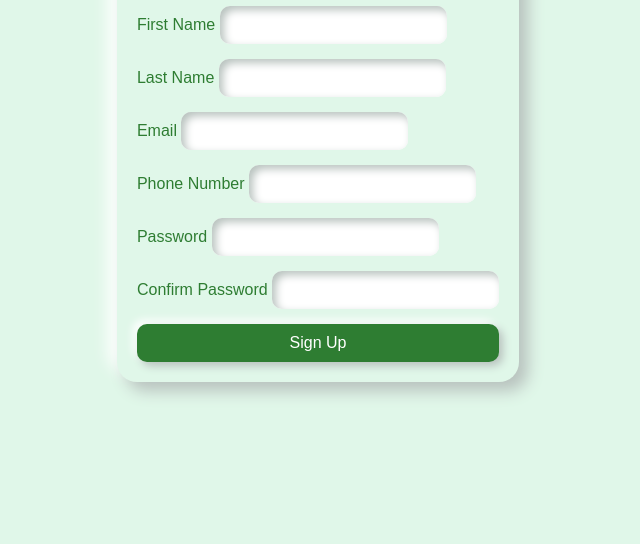
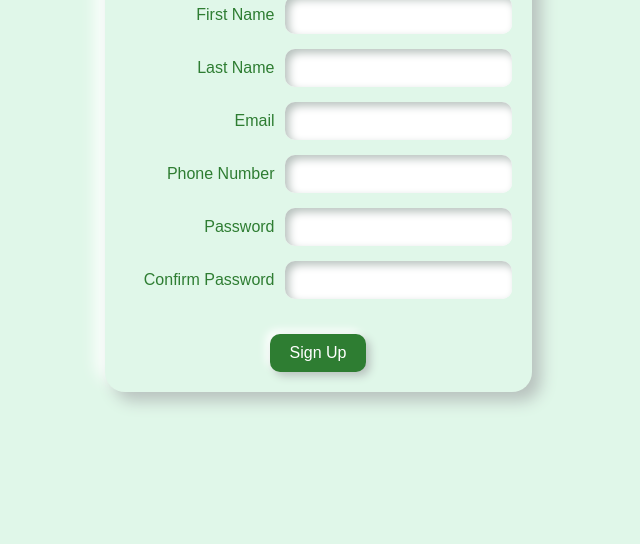
Before and after one commit to onajevwe/chatbot, a plain HTML site: page index.html in a window 1280 px wide. Shown: the part 256-800 px from the top of the page, without its empty margins (322-962 px from the left). Drawn offline with Linux system fonts and the light colour scheme.

Commit message:
fixed alignment for sign up page fields

```diff
--- a/styles.css
+++ b/styles.css
@@ -1,3 +1,4 @@
+
 body {
     background-color: #e0f7e9;
     font-family: Arial, sans-serif;
@@ -24,18 +25,26 @@ h1 {
 form {
     display: flex;
     flex-direction: column;
+    align-items: center;
 }
 
 .input-group {
+    display: flex;
+    align-items: center;
     margin-bottom: 15px;
+    width: 100%;
+    max-width: 400px;
 }
 
 label {
-    margin-bottom: 5px;
+    width: 150px; /* Adjust this width to align text boxes */
+    margin-right: 10px;
     color: #2e7d32;
+    text-align: right;
 }
 
 input {
+    flex: 1;
     padding: 10px;
     border: none;
     border-radius: 10px;
@@ -45,7 +54,7 @@ input {
 }
 
 button {
-    padding: 10px;
+    padding: 10px 20px;
     border: none;
     border-radius: 10px;
     background-color: #2e7d32;
@@ -55,6 +64,7 @@ button {
     box-shadow: 4px 4px 8px #b8c2be,
                 -4px -4px 8px #ffffff;
     transition: background-color 0.3s;
+    margin-top: 20px;
 }
 
 button:hover {
```
